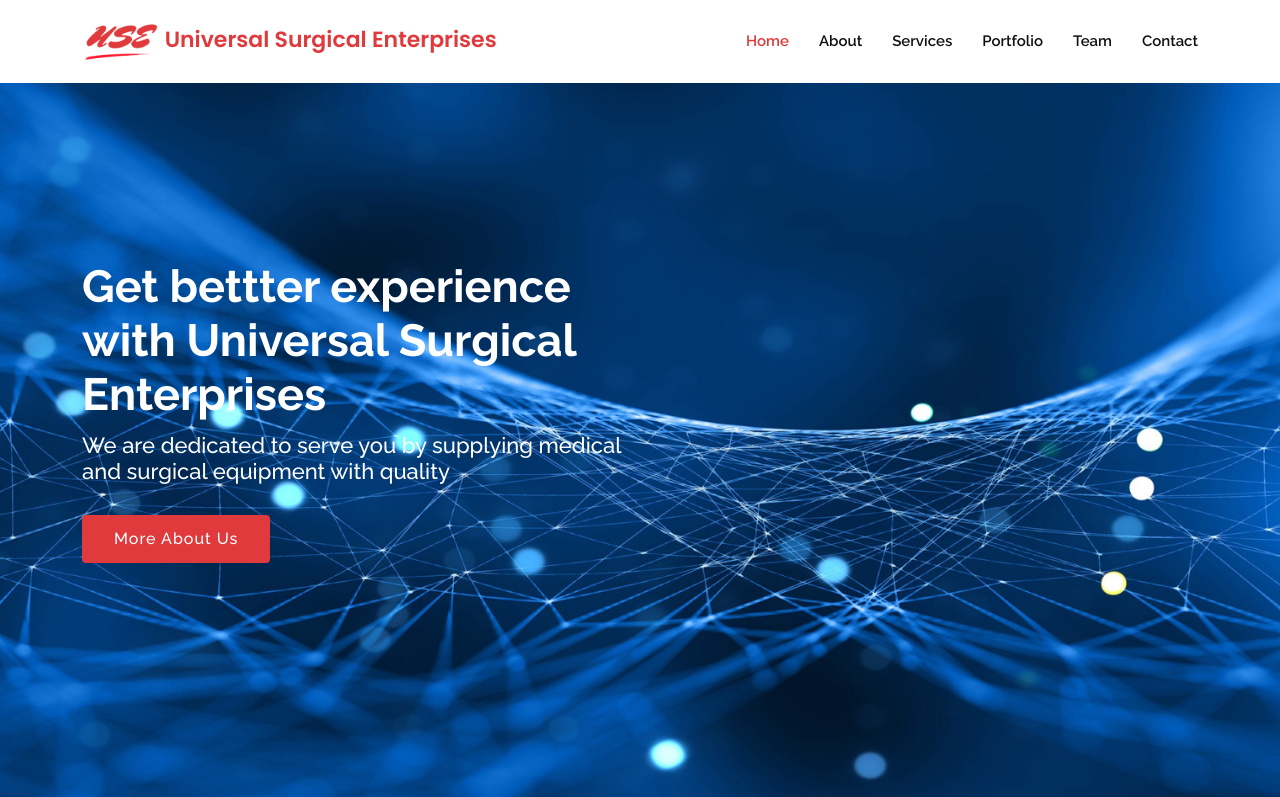
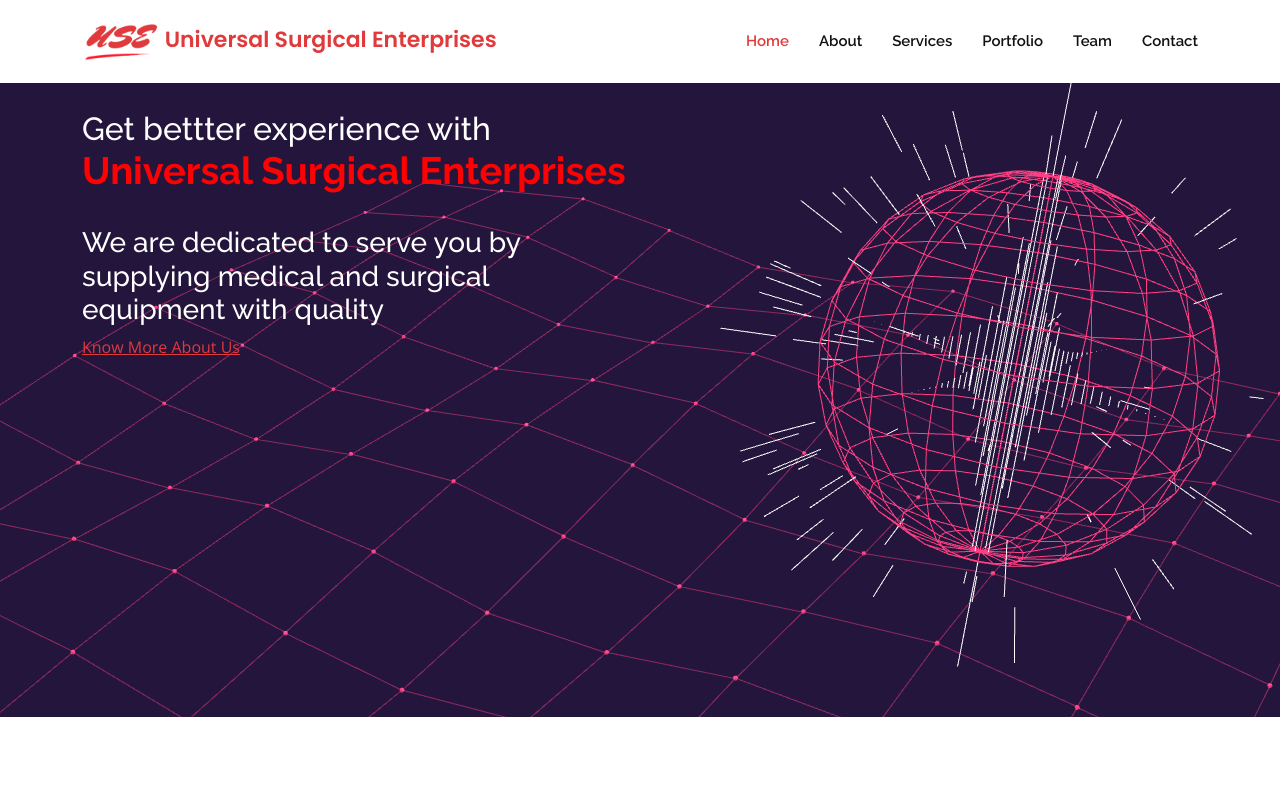
Before and after one commit to rit23kumar/universalsurgical, a plain HTML site: page index.html in a window 1280 px wide. Shown: the top 797 px of the page. Drawn offline with nearby package versions, Linux system fonts and the light colour scheme; animation ran at ten frames a second.

Commit message:
adding global venta

```diff
--- a/index.html
+++ b/index.html
@@ -29,6 +29,17 @@
   <!-- Template Main CSS File -->
   <link href="assets/css/style.css" rel="stylesheet">
 
+  <style>
+	#venta-convas
+	{
+		margin: 60px 0 0 0;;
+		padding:0;
+		width:100%;
+		height:85vh;
+	}
+
+</style>
+
 </head>
 
 <body>
@@ -53,21 +64,20 @@
       <!-- <a href="#about" >Get Started</a> -->
     </div>
   </header><!-- End Header -->
-
   <!-- ======= Hero Section ======= -->
-  <section id="hero" class="d-flex align-items-center">
-
-    <div class="container" data-aos="zoom-out" data-aos-delay="100">
+  <div id="venta-convas">
+	<div class="container" data-aos="zoom-out" data-aos-delay="100">
       <div class="row">
-        <div class="col-xl-6">
-          <h1>Get bettter experience with <spna style="">Universal Surgical Enterprises</span></h1>
-          <h2>We are dedicated to serve you by supplying medical and surgical equipment with quality</h2>
-          <a href="#about" class="btn-get-started scrollto">More About Us</a>
+        <div class="col-xl-6" style="margin-top: 50px;color: white;">
+          <h2>Get bettter experience with <spna style="font-size: 38px; color: #ff0003;font-weight: 700;">Universal Surgical Enterprises</span></h2>
+		  <br />
+          <h3>We are dedicated to serve you by supplying medical and surgical equipment with quality</h3>
+          <a href="#about" class="btn-get-started scrollto"><u>Know More About Us</u></a>
         </div>
       </div>
     </div>
+  </div>
 
-  </section><!-- End Hero -->
 
   <main id="main">
 
@@ -829,6 +839,23 @@
   <a href="#" class="back-to-top d-flex align-items-center justify-content-center"><i class="bi bi-arrow-up-short"></i></a>
 
   <!-- Vendor JS Files -->
+   <!--hero animation-->
+	<script src="https://cdnjs.cloudflare.com/ajax/libs/three.js/r121/three.min.js"></script>
+	<script src="https://cdn.jsdelivr.net/npm/vanta@latest/dist/vanta.globe.min.js"></script>
+	<script>
+	VANTA.GLOBE({
+	  el: "#venta-convas",
+	  mouseControls: true,
+	  touchControls: true,
+	  gyroControls: false,
+	  minHeight: 200.00,
+	  minWidth: 200.00,
+	  scale: 1.00,
+	  scaleMobile: 1.00
+	})
+	</script>
+
+
   <script src="assets/vendor/aos/aos.js"></script>
   <script src="assets/vendor/bootstrap/js/bootstrap.bundle.min.js"></script>
   <script src="assets/vendor/glightbox/js/glightbox.min.js"></script>
```
